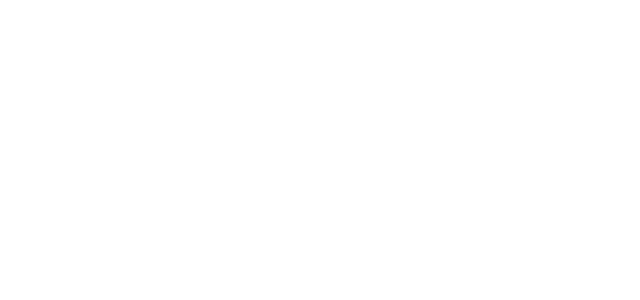
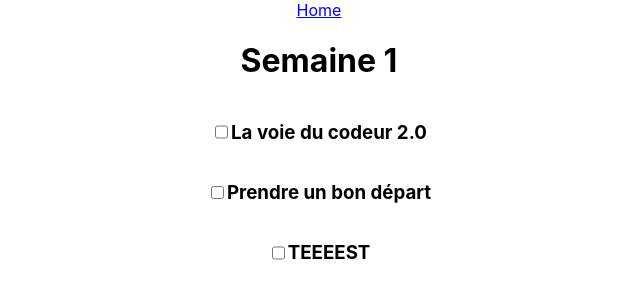
Before and after one commit to wilfriedmuffins/dynamicfrieze, a React (Create React App) app in the folder client/: page /week/1 in a window 1280 px wide. Before the commit this address had no page. Shown: the top 300 px of the page, without its empty margins (321-961 px from the left). Built offline with nearby package versions, Linux system fonts and the light colour scheme.

Commit message:
Dynamic Week Page

```diff
--- a/client/src/App.js
+++ b/client/src/App.js
@@ -1,45 +1,11 @@
-import { useState } from "react";
-import "./App.css";
-import WeekInFrieze from "./components/WeekInFrieze/WeekInFrieze";
+
 import Router from "./Router";
 
 function App() {
-  const [weeks, setWeeks] = useState([
-    {
-      name: "Semaine 1",
-      steps: ["La voie du codeur 2.0", "Prendre un bon départ"],
-    },
-    {
-      name: "Semaine 2",
-      steps: ["La voie du codeur 2.0", "Prendre un bon départ"],
-    },
-    {
-      name: "Semaine 3",
-      steps: ["La voie du codeur 2.0", "Prendre un bon départ"],
-    },
-    {
-      name: "Semaine 4",
-      steps: ["La voie du codeur 2.0", "Prendre un bon départ"],
-    },
-    {
-      name: "Semaine 5",
-      steps: ["La voie du codeur 2.0", "Prendre un bon départ"],
-    },
-    {
-      name: "Semaine 6",
-      steps: ["La voie du codeur 2.0", "Prendre un bon départ"],
-    },
-  ]);
   return (
-    <div className="App">
-      <h1>Dynamic Frieze</h1>
-      <div className="frieze">
-        {weeks.map((week) => (
-          <WeekInFrieze week={week} setWeeks={setWeeks} />
-        ))}
-      </div>
+    <>
       <Router />
-    </div>
+    </>
   );
 }
 
--- a/client/src/Router.js
+++ b/client/src/Router.js
@@ -9,7 +9,7 @@
     <BrowserRouter>
       <Routes>
         <Route path="/" to element={<Frieze />} />
-        <Route path="/week" to element={<Week />} />
+        <Route path="/week/:weekId" to element={<Week />} />
         <Route path="/login" to element={<Login />} />
       </Routes>
     </BrowserRouter>
--- a/client/src/components/WeekInFrieze/WeekInFrieze.css
+++ b/client/src/components/WeekInFrieze/WeekInFrieze.css
@@ -6,5 +6,5 @@
     justify-content: center;
     align-items: center;
     border: solid black 1px;
-    cursor: pointer;
+    cursor: point;
 }
--- a/client/src/components/WeekInFrieze/WeekInFrieze.js
+++ b/client/src/components/WeekInFrieze/WeekInFrieze.js
@@ -4,7 +4,7 @@
 
 export default function WeekInFrieze({ week }) {
   return (
-    <Link to="/">
+    <Link to={"/week/" + week.id}>
       <div className="weekInFrieze">{week.name}</div>
     </Link>
   );
--- a/client/src/pages/Frieze/Frieze.css
+++ b/client/src/pages/Frieze/Frieze.css
@@ -0,0 +1,7 @@
+.pageFrieze {
+    display: flex;
+    justify-content: center;
+    align-items: center;
+    flex-direction: column;
+    height: 100vh;
+  }
--- a/client/src/pages/Frieze/Frieze.js
+++ b/client/src/pages/Frieze/Frieze.js
@@ -1,5 +1,50 @@
-import React from "react";
+import { useState } from "react";
+import "./Frieze.css";
+import WeekInFrieze from "../../components/WeekInFrieze/WeekInFrieze";
 
-export default function Frieze() {
-  return <h1>Dynamic Frieze</h1>;
+function App() {
+  const [weeks, setWeeks] = useState([
+    {
+      name: "Semaine 1",
+      id: 1,
+      steps: ["La voie du codeur 2.0", "Prendre un bon départ"],
+    },
+    {
+      name: "Semaine 2",
+      id: 2,
+      steps: ["La voie du codeur 2.0", "Prendre un bon départ"],
+    },
+    {
+      name: "Semaine 3",
+      id: 3,
+      steps: ["La voie du codeur 2.0", "Prendre un bon départ"],
+    },
+    {
+      name: "Semaine 4",
+      id: 4,
+      steps: ["La voie du codeur 2.0", "Prendre un bon départ"],
+    },
+    {
+      name: "Semaine 5",
+      id: 5,
+      steps: ["La voie du codeur 2.0", "Prendre un bon départ"],
+    },
+    {
+      name: "Semaine 6",
+      id: 6,
+      steps: ["La voie du codeur 2.0", "Prendre un bon départ"],
+    },
+  ]);
+  return (
+    <div className="App">
+      <h1>Dynamic Frieze</h1>
+      <div className="frieze">
+        {weeks.map((week, index) => (
+          <WeekInFrieze key={index} week={week} setWeeks={setWeeks} />
+        ))}
+      </div>
+    </div>
+  );
 }
+
+export default App;
--- a/client/src/pages/Week/Week.js
+++ b/client/src/pages/Week/Week.js
@@ -1,23 +1,57 @@
-import React from "react";
+import React, { useState } from "react";
 import { Link } from "react-router-dom";
 import Step from "../../components/Step";
 import "../../style/week.css";
+import { useParams } from "react-router-dom";
 
-export default function Week() {
-  const week = [
-    "Voie du codeur 2.0",
-    "Prendre un bon départ",
-    "L’art de résoudre des problèmes",
-    "Les blocs élementaires du code",
-    "Mettre en place l’environnement de travail ",
-    "Travailler avec language de programmation",
-  ];
+export default function Week(props) {
+  const { weekId } = useParams();
+
+  const [weeks, setWeeks] = useState([
+    {
+      name: "Semaine 1",
+      id: 1,
+      steps: ["La voie du codeur 2.0", "Prendre un bon départ", "TEEEEST"],
+    },
+    {
+      name: "Semaine 2",
+      id: 2,
+      steps: ["La voie du codeur 2.0", "Prendre un bon départ"],
+    },
+    {
+      name: "Semaine 3",
+      id: 3,
+      steps: ["La voie du codeur 2.0", "Prendre un bon départ"],
+    },
+    {
+      name: "Semaine 4",
+      id: 4,
+      steps: ["La voie du codeur 2.0", "Prendre un bon départ"],
+    },
+    {
+      name: "Semaine 5",
+      id: 5,
+      steps: ["La voie du codeur 2.0", "Prendre un bon départ"],
+    },
+    {
+      name: "Semaine 6",
+      id: 6,
+      steps: ["La voie du codeur 2.0", "Prendre un bon départ"],
+    },
+  ]);
+
+  let week = {};
+  weeks.map((w) => {
+    if (w.id == weekId) {
+      week = w;
+    }
+  });
 
   return (
     <div className="week">
       <Link to="/">Home</Link>
-      <h1>Semaine 1</h1>
-      {week.map((text) => (
+      <h1>{week.name}</h1>
+      {week.steps.map((text) => (
         <Step text={text} />
       ))}
     </div>
```
Also changed, not shown: client/src/pages/Frieze/Frieze.module.css (deleted), client/src/pages/Frieze/Frise.module.css (deleted).
